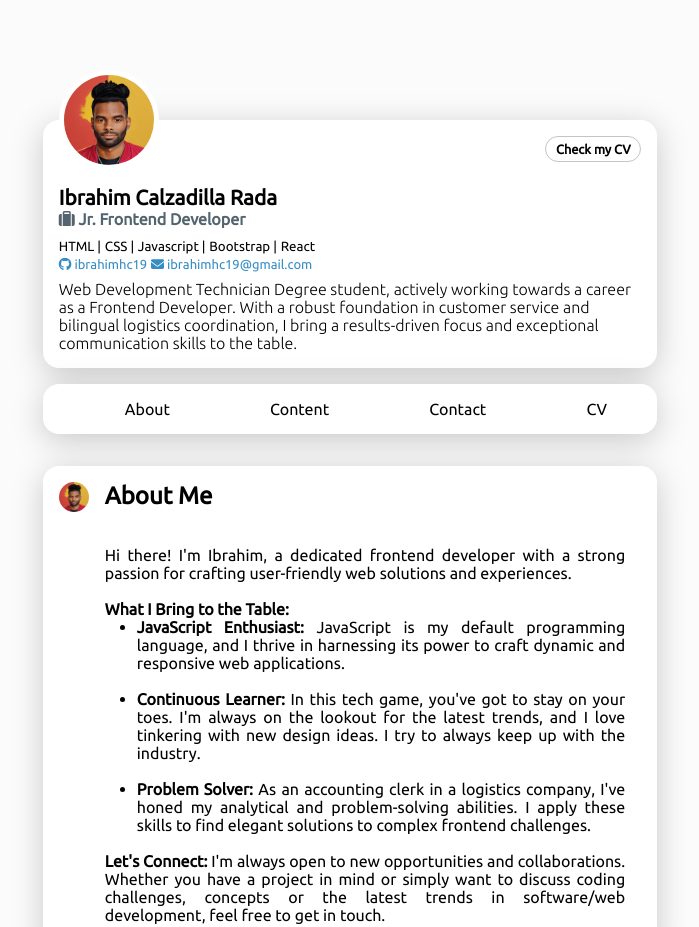
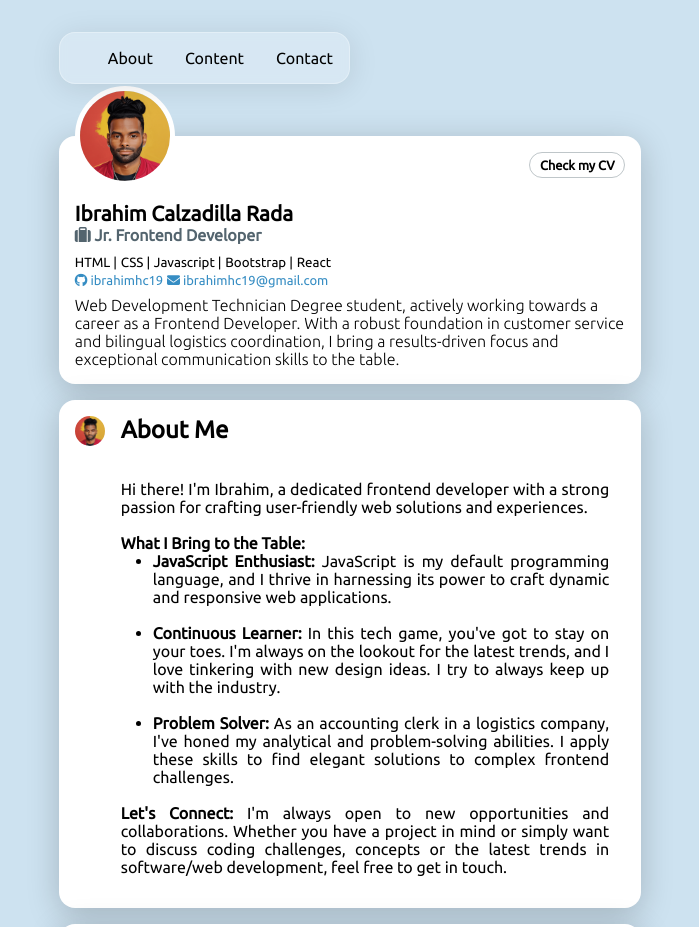
Before and after one commit to ibrahimhc19/ExamenesCensaMejorados, a plain HTML site: page portfolio-en/index.html in a window 1280 px wide. Shown: the top 927 px of the page, without its empty margins (290-989 px from the left). Drawn offline with Linux system fonts and the light colour scheme.

Commit message:
probando fondos

```diff
--- a/portfolio-en/index.html
+++ b/portfolio-en/index.html
@@ -16,8 +16,31 @@
   <script src="https://kit.fontawesome.com/4086eabc67.js" crossorigin="anonymous"></script>
   <title>Ibrahim Calzadilla | Frontend Developer</title>
 </head>
-
-<body>
+<style>
+  .card, .feed{
+    margin: 1rem;
+  }
+</style>
+<body style="background-color: #368dc33f;">
+      <div class="feed" style="position: fixed;
+      background: rgba(255, 255, 255, 0.2);
+      border-radius: 16px;
+      box-shadow: 0 4px 30px rgba(0, 0, 0, 0.1);
+      backdrop-filter: blur(5px);
+      -webkit-backdrop-filter: blur(5px);
+      border: 1px solid rgba(255, 255, 255, 0.3);">
+      <nav>
+        <ul style="
+              display: flex;
+              justify-content: space-around;
+              list-style: none;
+            ">
+          <li><a href="#">About</a></li>
+          <li><a href="#">Content</a></li>
+          <li><a href="#">Contact</a></li>
+        </ul>
+      </nav>
+    </div>
   <div class="container__fixed">
     <div class="card">
       <!--inicio tarjeta-->
@@ -56,7 +79,7 @@
   </div>
 
   <div class="container__scrollable">
-    <div class="feed">
+    <!-- <div class="feed">
       <nav>
         <ul style="
               display: flex;
@@ -69,7 +92,7 @@
           <li><a href="#">CV</a></li>
         </ul>
       </nav>
-    </div>
+    </div> -->
 
     <div class="feed">
       <div class="feed__post">
--- a/portfolio-en/styles.css
+++ b/portfolio-en/styles.css
@@ -90,10 +90,10 @@ body {
   font-size: 1rem;
 }
 
-.container__scrollable {
+/* .container__scrollable {
   display: flex;
   flex-direction: column;
-}
+} */
 
 .feed {
   height: auto;
```
